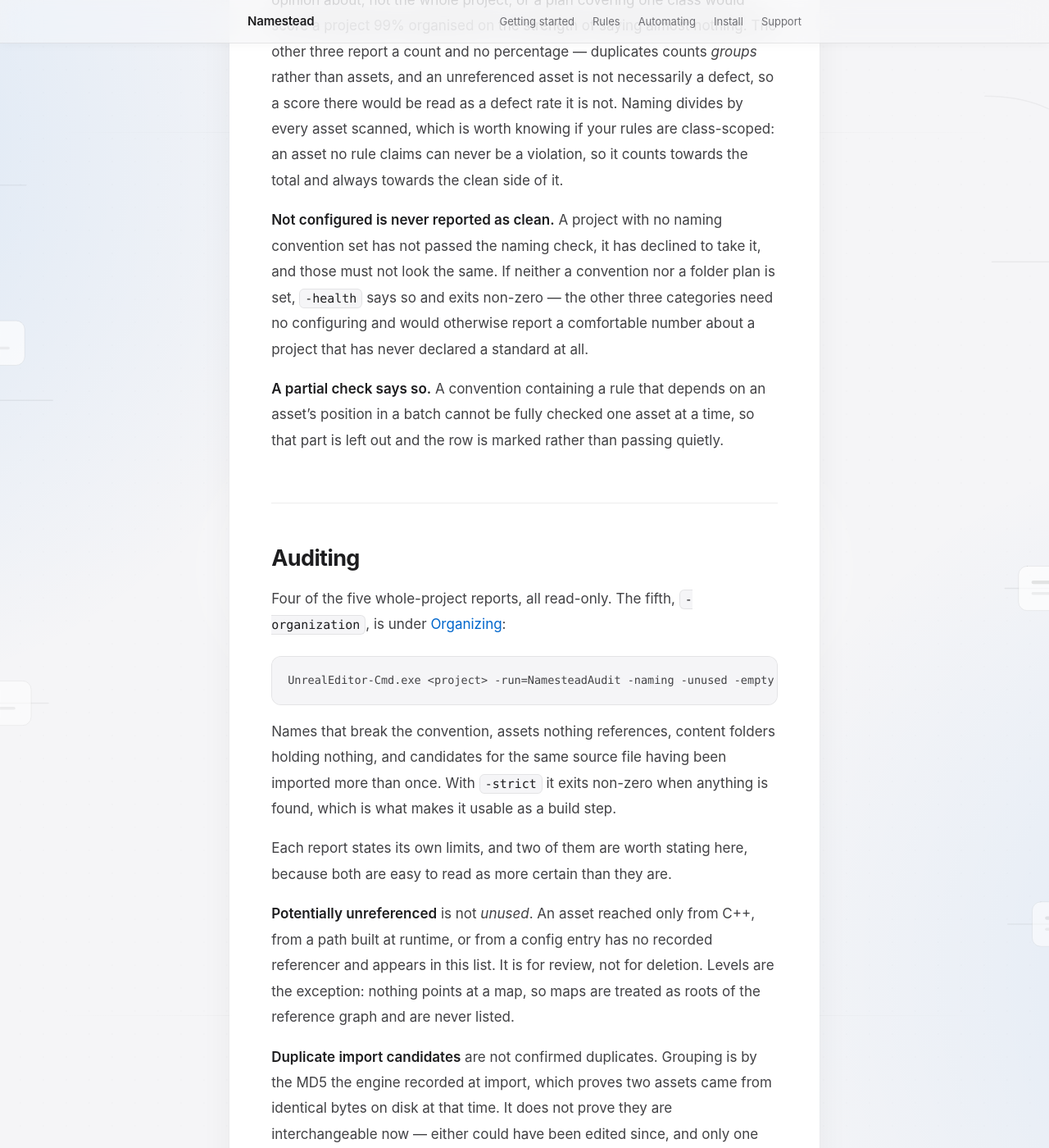
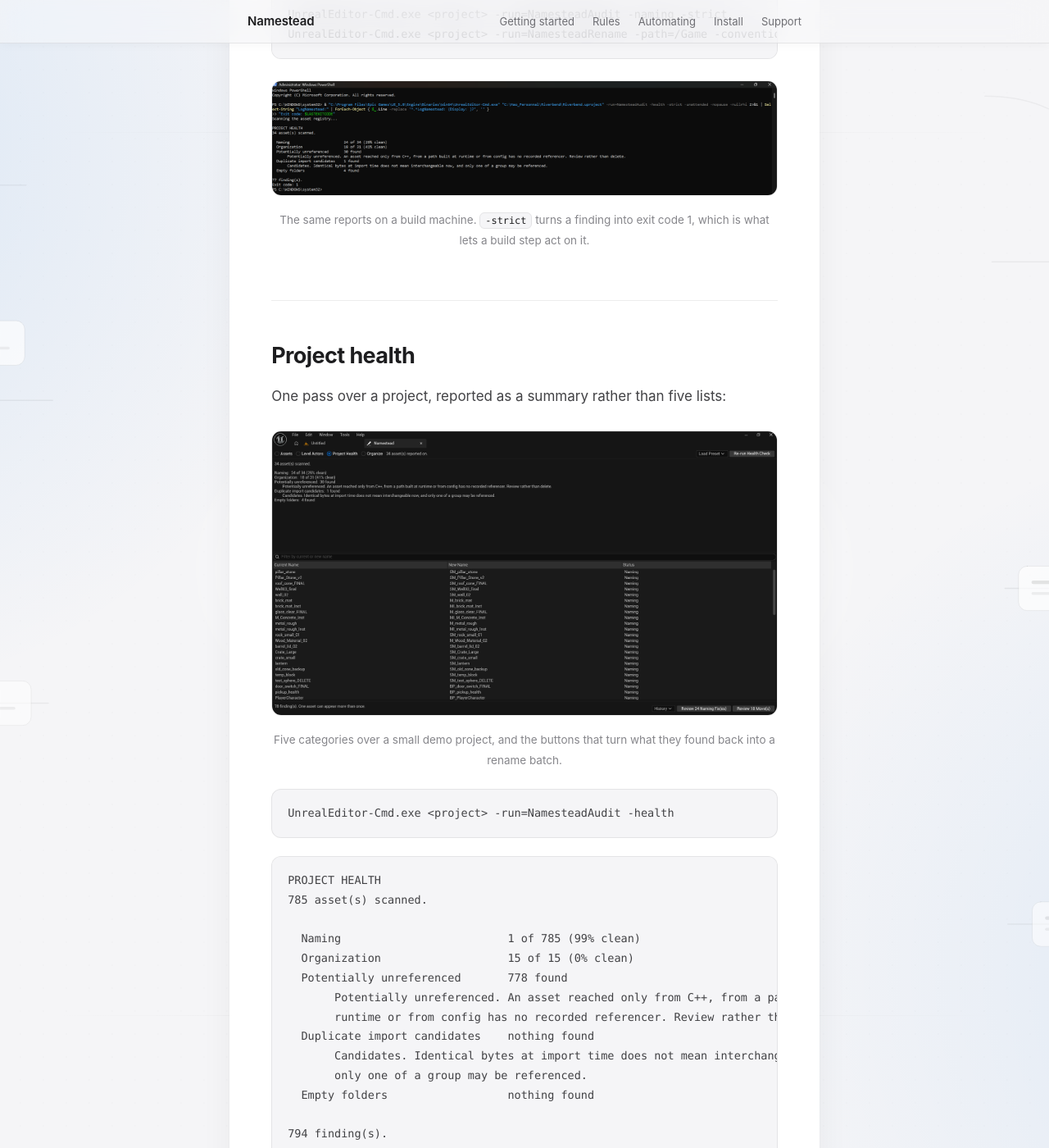
Before and after one commit to LOWSZEHAO/namestead-docs, a Jekyll site: the page built from index.md, in a window 1280 px wide and 1400 px high, scrolled down 10950 px. Shown: the whole window at 82% size. Built offline with Jekyll 4.4.1, drawn with Linux system fonts in a browser that asks for light colours; some of the changed text lies outside the part shown.

Commit message:
Show the panel rather than only describe it
Five screenshots from a demo project, placed where the text makes a claim a picture can settle:
the preview after one rule, the impact line and the button that counts only what changes, the
case-only refusal, the project health summary, and the audit commandlet exiting non-zero.

The commandlet shot is cropped to its output — the console filled two thirds of the frame with
black, which read as a rendering fault rather than an empty prompt.

Also adds a .gitattributes, because a text filter over a PNG is how the plugin icon was lost
once already.

````diff
--- a/assets/css/main.css
+++ b/assets/css/main.css
@@ -351,3 +351,29 @@ body::before {
   html { scroll-behavior: auto; }
   * { transition: none !important; animation: none !important; }
 }
+
+/* ── Screenshots.
+   Full bleed to the panel's padding rather than inset, because a UI screenshot is only useful
+   at the largest size the column allows. The hairline and radius stop a dark image from
+   reading as a hole punched in the page. ── */
+
+.panel img {
+  display: block;
+  width: 100%;
+  height: auto;
+  margin-top: 26px;
+  border: 1px solid var(--hairline);
+  border-radius: var(--r-thumb);
+}
+
+/* A caption belongs to the image above it, so it sits closer to that than to the next
+   paragraph and is quieter than body text. */
+.panel img + em,
+.panel p > em:only-child {
+  display: block;
+  margin-top: 10px;
+  font-size: 13.5px;
+  font-style: normal;
+  color: var(--text-3);
+  text-align: center;
+}
--- a/index.md
+++ b/index.md
@@ -19,6 +19,10 @@ Unreal already ships a batch renamer. This is not one of those.
 | **Audit** | Whole-project reports: names, unreferenced assets, empty folders, duplicate imports |
 | **Organize** | A folder plan that says where each class of asset belongs, previewed and applied like a rename |
 | **Automate** | All of it headless, with CSV reports and exit codes a build step can act on |
+
+![The Namestead panel previewing a rename](assets/img/panel-preview.png)
+
+*Seven assets, one rule. Two already comply and say so; the button counts only what will change.*
 
 ## Contents
 {:.no_toc}
@@ -193,6 +197,11 @@ Content Browser selection, or everything inside a selected folder, and shows wha
 would become before anything is written. The button reports how many assets will actually be
 renamed, not how many are selected.
 
+![Three assets selected, two of them renameable](assets/img/panel-impact.png)
+
+*Three assets selected, one already correct. The button reads Rename 2, and the line above it
+counts two more assets that will be resaved because they point at these.*
+
 ## Automating
 
 Everything the panel does to assets, a build machine can do: renaming, organizing, auditing and
@@ -244,9 +253,19 @@ UnrealEditor-Cmd.exe <project> -run=NamesteadAudit -naming -strict
 UnrealEditor-Cmd.exe <project> -run=NamesteadRename -path=/Game -convention -execute
 ```
 
+![The audit commandlet running headless and exiting non-zero](assets/img/commandlet.png)
+
+*The same reports on a build machine. `-strict` turns a finding into exit code 1, which is what
+lets a build step act on it.*
+
 ## Project health
 
 One pass over a project, reported as a summary rather than five lists:
+
+![The Project Health report](assets/img/project-health.png)
+
+*Five categories over a small demo project, and the buttons that turn what they found back into
+a rename batch.*
 
 ```
 UnrealEditor-Cmd.exe <project> -run=NamesteadAudit -health
@@ -540,6 +559,10 @@ beside the old one on a case-insensitive filesystem, and the asset is left on di
 name — that was measured against a real asset, which did not come back. Rename to a third name,
 then to the one you want.
 
+![Three renames refused because they differ only in case](assets/img/panel-refusal.png)
+
+*A rename that changes only capitalisation is refused in its own row, and the button drops to zero.*
+
 **A preset has fewer rules than when it was saved.** One of its rules comes from a module that
 is not present on this machine, so it deserialised as an empty entry. Namestead logs how many
 went missing rather than quietly enforcing a shorter chain.
````
Also changed, not shown: assets/img/commandlet.png (added), assets/img/panel-impact.png (added), assets/img/panel-preview.png (added), assets/img/panel-refusal.png (added), assets/img/project-health.png (added), 1 other file.
